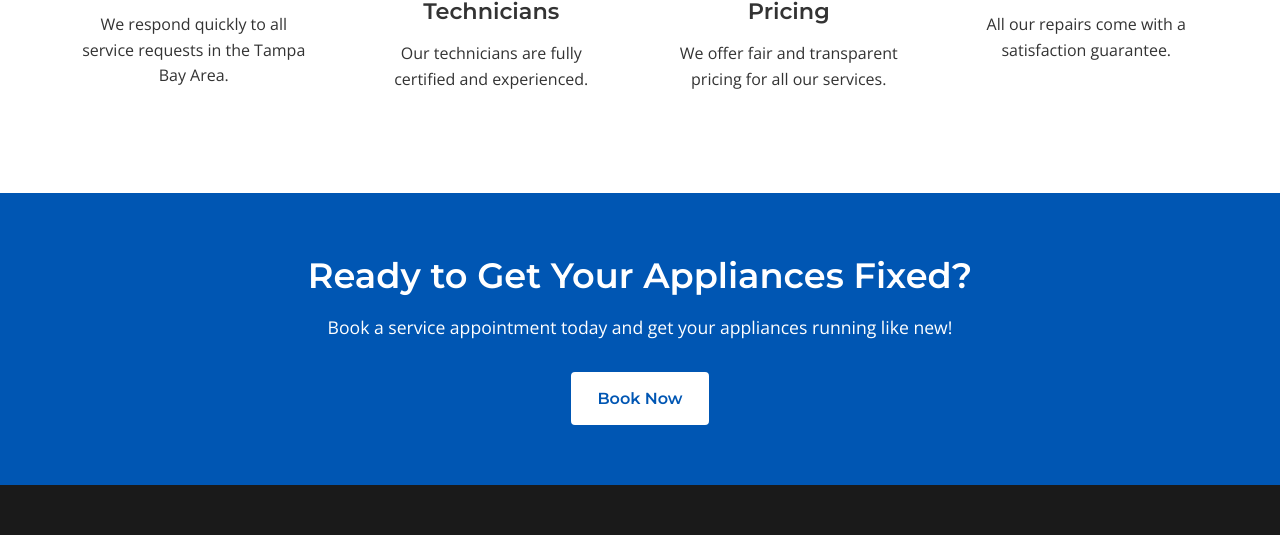
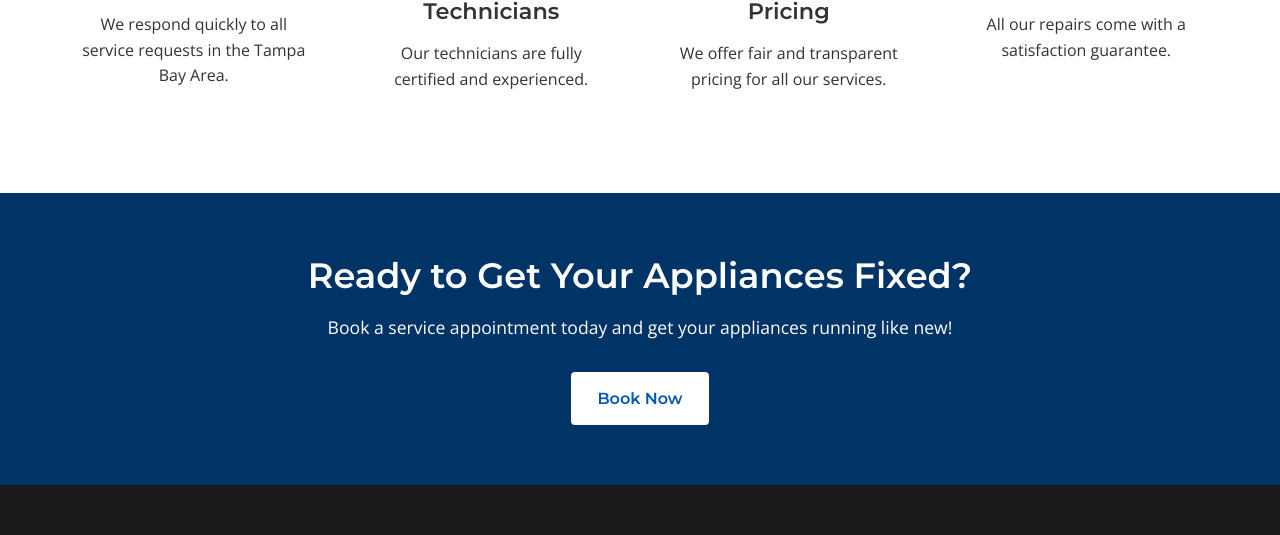
Before and after one commit to yaroslavgorelov/ivan-appliance-repair-site, a plain HTML site: page index.html in a window 1280 px wide. Shown: the part 2646-3181 px from the top of the page. Drawn offline with nearby package versions, Linux system fonts and the light colour scheme.

Commit message:
Update21

```diff
--- a/styles.css
+++ b/styles.css
@@ -362,7 +362,7 @@ nav ul li a.active {
 
 /* CTA Section */
 .cta-section {
-    background-color: var(--primary-color);
+    background-color: #003366;
     color: var(--light-text);
     padding: 60px 0;
     text-align: center;
```
